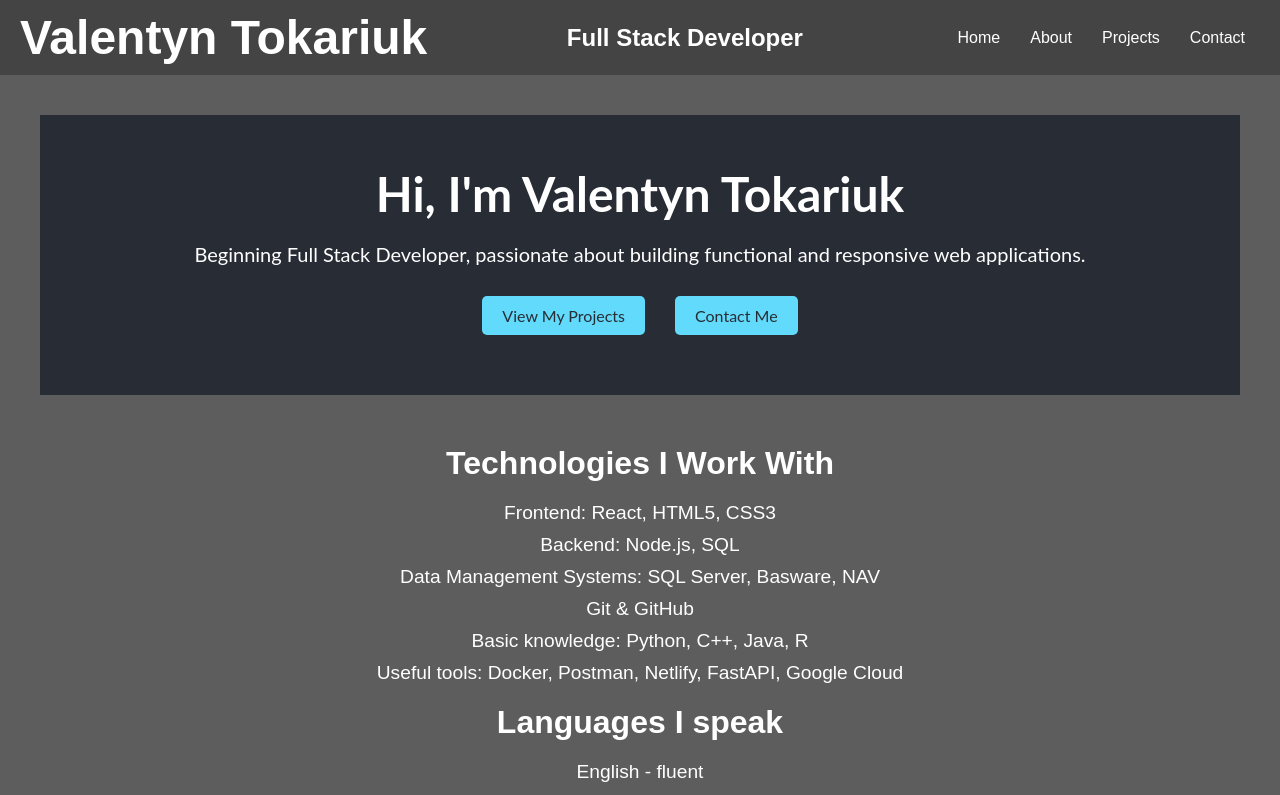
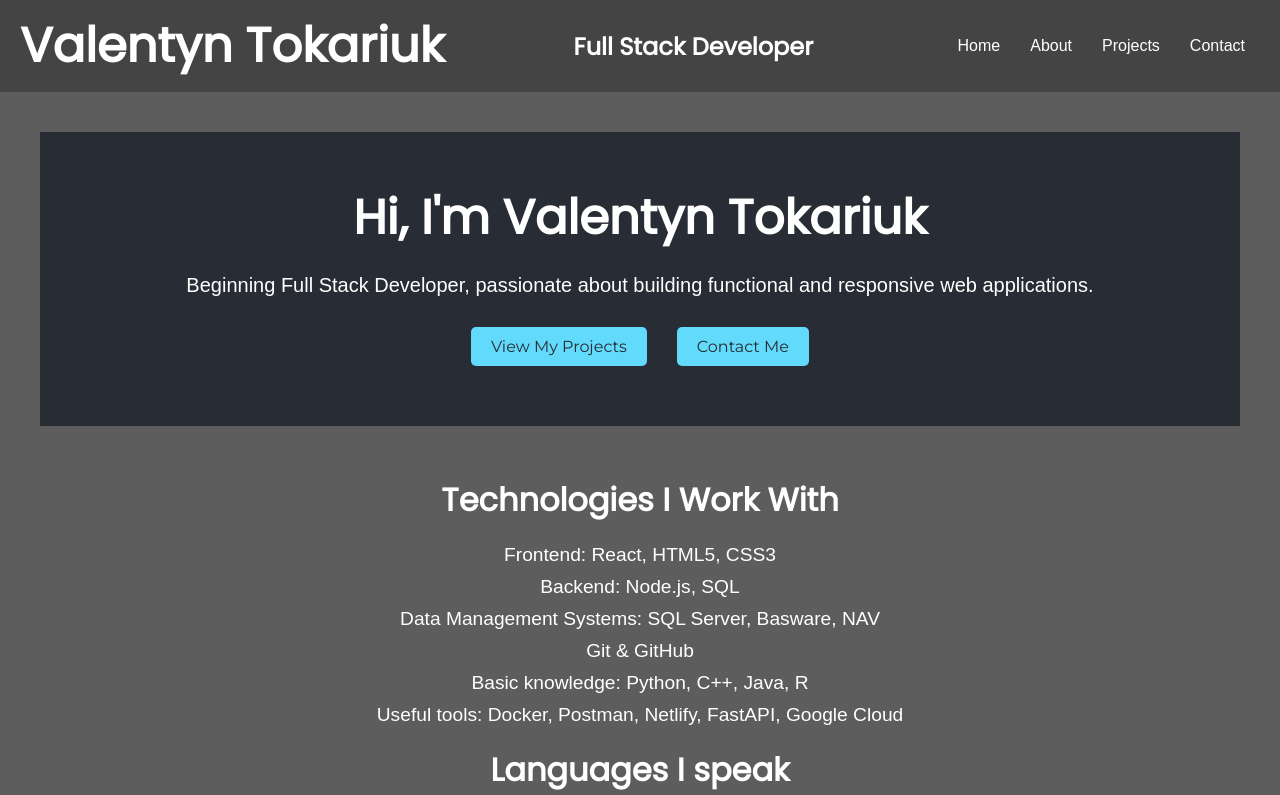
Before and after one commit to ValentynTokariuk/personal-portfolio, a React (Vite) app in the folder personal-portfolio/: page / in a window 1280 px wide. Shown: the top 795 px of the page. Built offline with nearby package versions, Linux system fonts and the light colour scheme.

Commit message:
css update

```diff
--- a/personal-portfolio/index.html
+++ b/personal-portfolio/index.html
@@ -6,7 +6,8 @@
     <link rel="icon" type="image/svg+xml" href="/vite.svg" />
     <meta name="viewport" content="width=device-width, initial-scale=1.0" />
     <title>My Portfolio</title>
-    <link href="https://fonts.googleapis.com/css2?family=Roboto:wght@300;400&display=swap" rel="stylesheet">
+    <!-- Importing Roboto, Poppins, and Montserrat with specific weights -->
+    <link href="https://fonts.googleapis.com/css2?family=Roboto:wght@300;400&family=Poppins:wght@300;400&family=Montserrat:wght@300;400&display=swap" rel="stylesheet">
 
   </head>
   <body>
--- a/personal-portfolio/src/App.css
+++ b/personal-portfolio/src/App.css
@@ -5,8 +5,17 @@
   box-sizing: border-box;
 }
 body {
-  font-family: 'Lato', sans-serif;
+  font-family: 'Roboto', sans-serif; /* Default font for body text */
 }
+
+h1, h2, h3 {
+  font-family: 'Poppins', sans-serif; /* Different font for headings */
+}
+
+.navbar, .cta-btn {
+  font-family: 'Montserrat', sans-serif; /* A third font for special elements */
+}
+
 
 
 #home {
@@ -15,7 +24,7 @@
 }
 
 .hero {
-  font-family: 'Lato', sans-serif;
+  font-family: '', sans-serif;
   text-align: center;
   padding: 50px 20px;
   background-color: #282c34;
```
